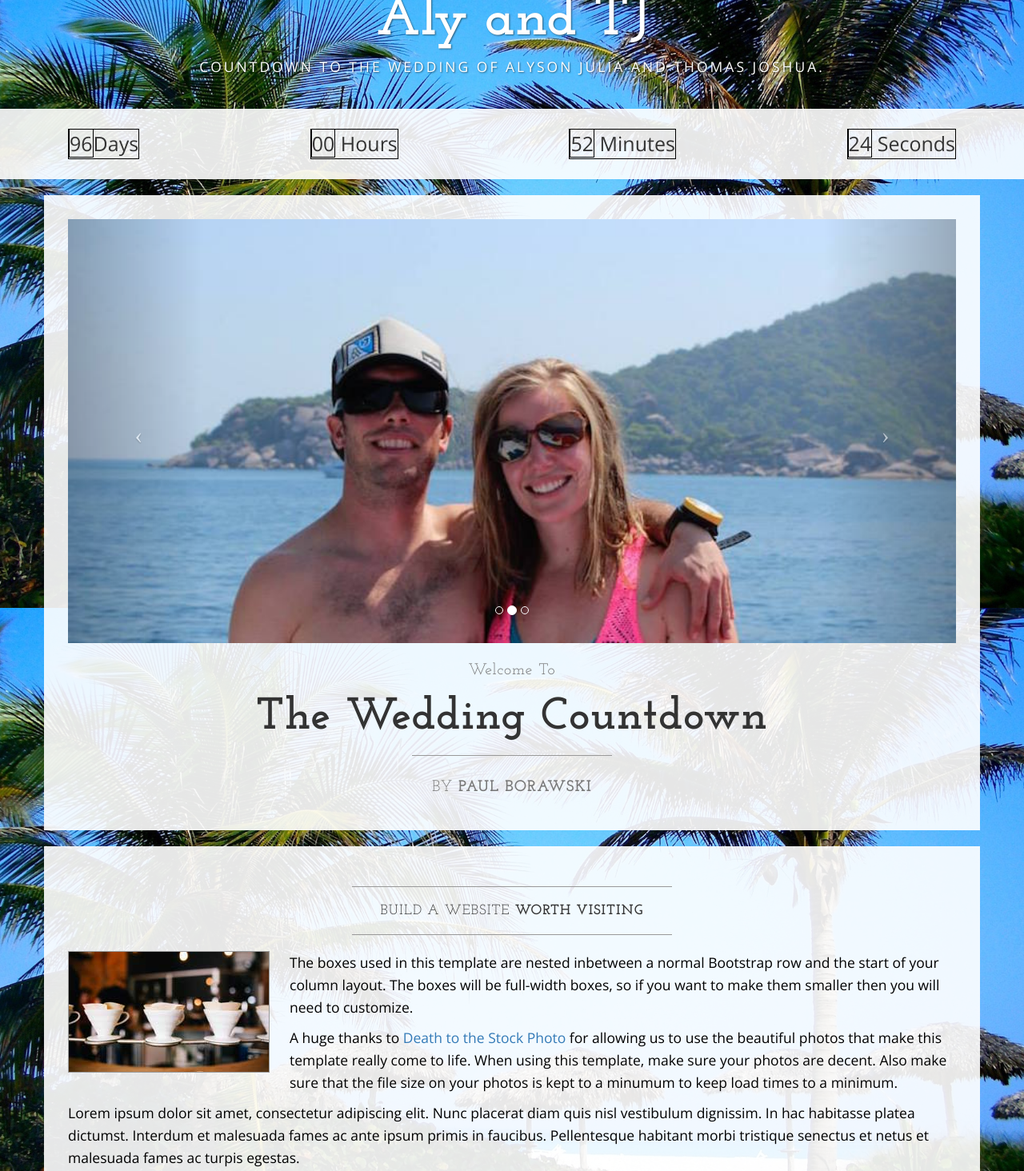
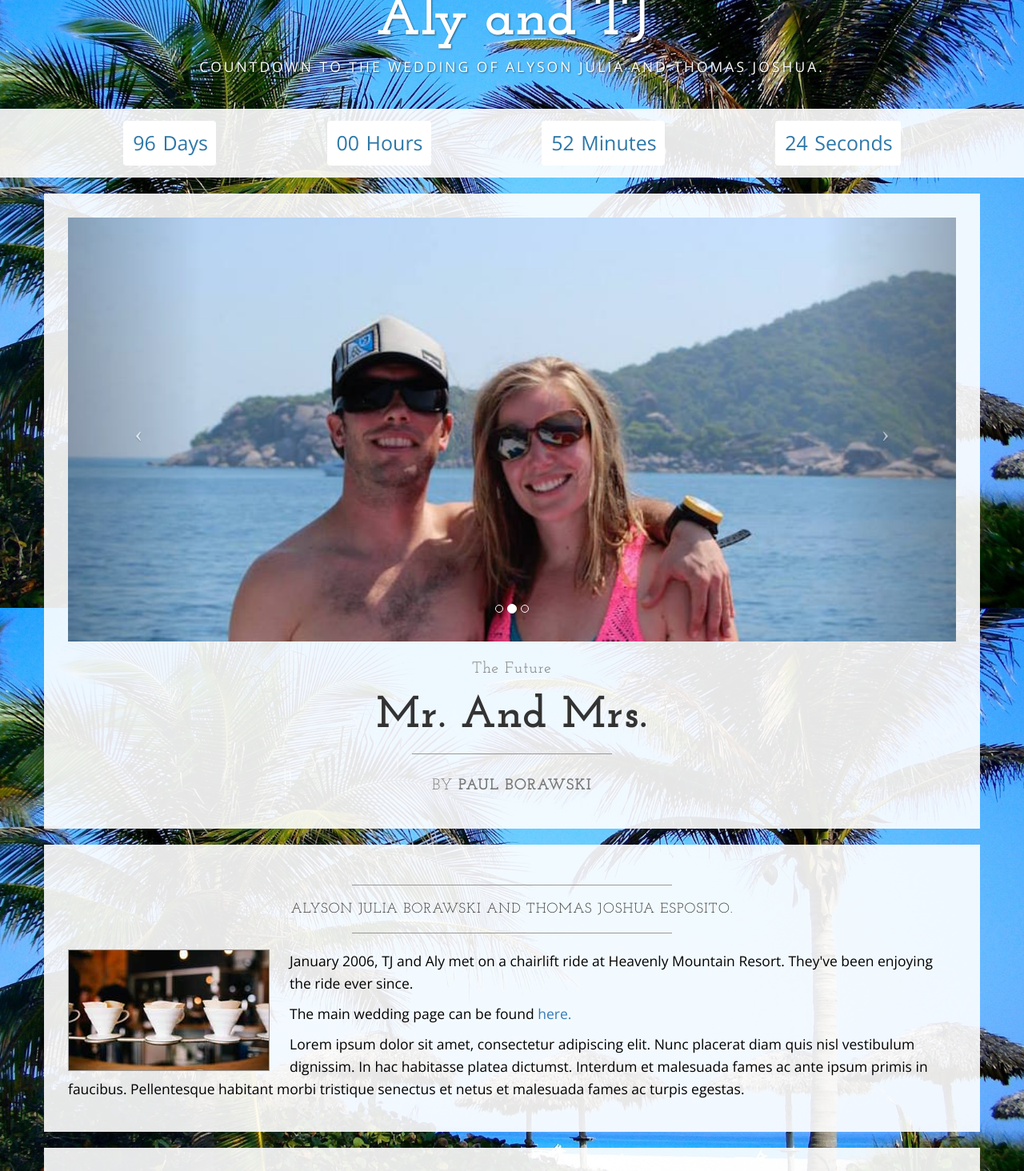
Before and after one commit to iAmNawa/alyandtj.com, a plain HTML site: page public/index.html in a window 1280 px wide. Shown: the part 40-1504 px from the top of the page at 80% size. Drawn offline with nearby package versions, Linux system fonts and the light colour scheme.

Commit message:
saving state

```diff
--- a/public/css/business-casual.css
+++ b/public/css/business-casual.css
@@ -121,23 +121,26 @@ footer p {
   -webkit-flex-direction: row;
   -ms-flex-direction: row;
   flex-direction: row;
-  -webkit-justify-content: space-between;
-  -ms-flex-pack: space-between;
-  justify-content: space-between;
-  padding: 25px 0px;
+  -webkit-justify-content: space-around;
+  -ms-flex-pack: space-around;
+  justify-content: space-around;
+  padding: 15px 0px;
   font-size: 25px;
 }
 
 .clockNumber {
-  border-style: solid;
-  border-width: 1px;
-  border-color: black;
+  padding: 2px 2px;
+  border-radius: 10%;
 }
 
 #clockElement {
-  border-style: solid;
+  border-style: transparent;
   border-width: 1px;
   border-color: black;
+  border-radius: 4px;
+  padding: 10px 10px;
+  background-color: white;
+  color: #2D78A9;
 }
 
 @media screen and (min-width:768px) {
--- a/public/index.html
+++ b/public/index.html
@@ -53,7 +53,7 @@
             <!-- Collect the nav links, forms, and other content for toggling -->
             <div class="collapse navbar-collapse timer" id="bs-example-navbar-collapse-1">
               <div id="clockdiv">
-                <div id="clockElement"><span class="days clockNumber"></span>Days</div>
+                <div id="clockElement"><span class="days clockNumber"></span> Days</div>
                    <div id="clockElement"><span class="hours clockNumber"></span> Hours</div>
                     <div id="clockElement"><span class="minutes clockNumber"></span> Minutes</div>
                    <div id="clockElement"><span class="seconds clockNumber"></span> Seconds</div>
@@ -99,9 +99,9 @@
                         </a>
                     </div>
                     <h2 class="brand-before">
-                        <small>Welcome to</small>
+                        <small>The future</small>
                     </h2>
-                    <h1 class="brand-name">The wedding countdown</h1>
+                    <h1 class="brand-name">Mr. and Mrs.</h1>
                     <hr class="tagline-divider">
                     <h2>
                         <small>By
@@ -116,14 +116,13 @@
             <div class="box">
                 <div class="col-lg-12">
                     <hr>
-                    <h2 class="intro-text text-center">Build a website
-                        <strong>worth visiting</strong>
+                    <h2 class="intro-text text-center">Alyson Julia Borawski and Thomas Joshua Esposito.
                     </h2>
                     <hr>
                     <img class="img-responsive img-border img-left" src="img/intro-pic.jpg" alt="">
                     <hr class="visible-xs">
-                    <p>The boxes used in this template are nested inbetween a normal Bootstrap row and the start of your column layout. The boxes will be full-width boxes, so if you want to make them smaller then you will need to customize.</p>
-                    <p>A huge thanks to <a href="http://join.deathtothestockphoto.com/" target="_blank">Death to the Stock Photo</a> for allowing us to use the beautiful photos that make this template really come to life. When using this template, make sure your photos are decent. Also make sure that the file size on your photos is kept to a minumum to keep load times to a minimum.</p>
+                    <p>January 2006, TJ and Aly met on a chairlift ride at Heavenly Mountain Resort. They've been enjoying the ride ever since.</p>
+                    <p>The main wedding page can be found <a href="https://www.theknot.com/us/aly-borawski-and-tj-esposito-nov-2016">here.</a></p>
                     <p>Lorem ipsum dolor sit amet, consectetur adipiscing elit. Nunc placerat diam quis nisl vestibulum dignissim. In hac habitasse platea dictumst. Interdum et malesuada fames ac ante ipsum primis in faucibus. Pellentesque habitant morbi tristique senectus et netus et malesuada fames ac turpis egestas.</p>
                 </div>
             </div>
```
